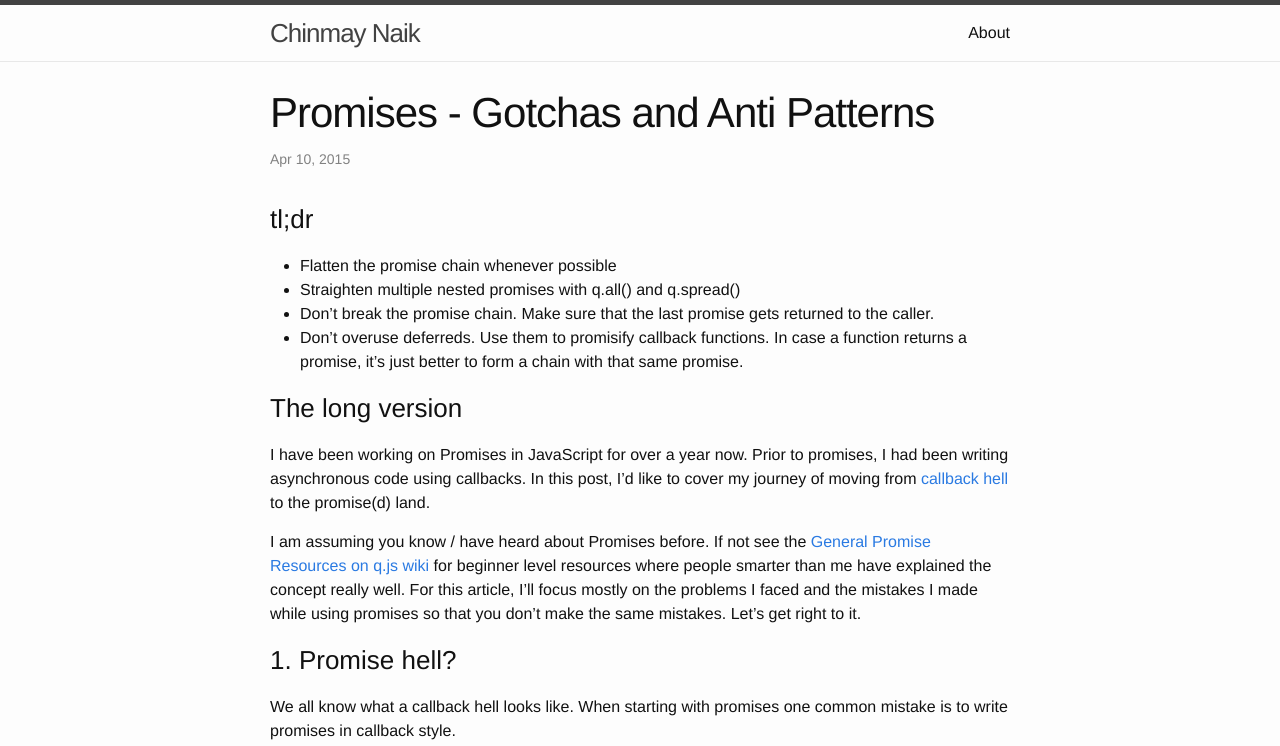
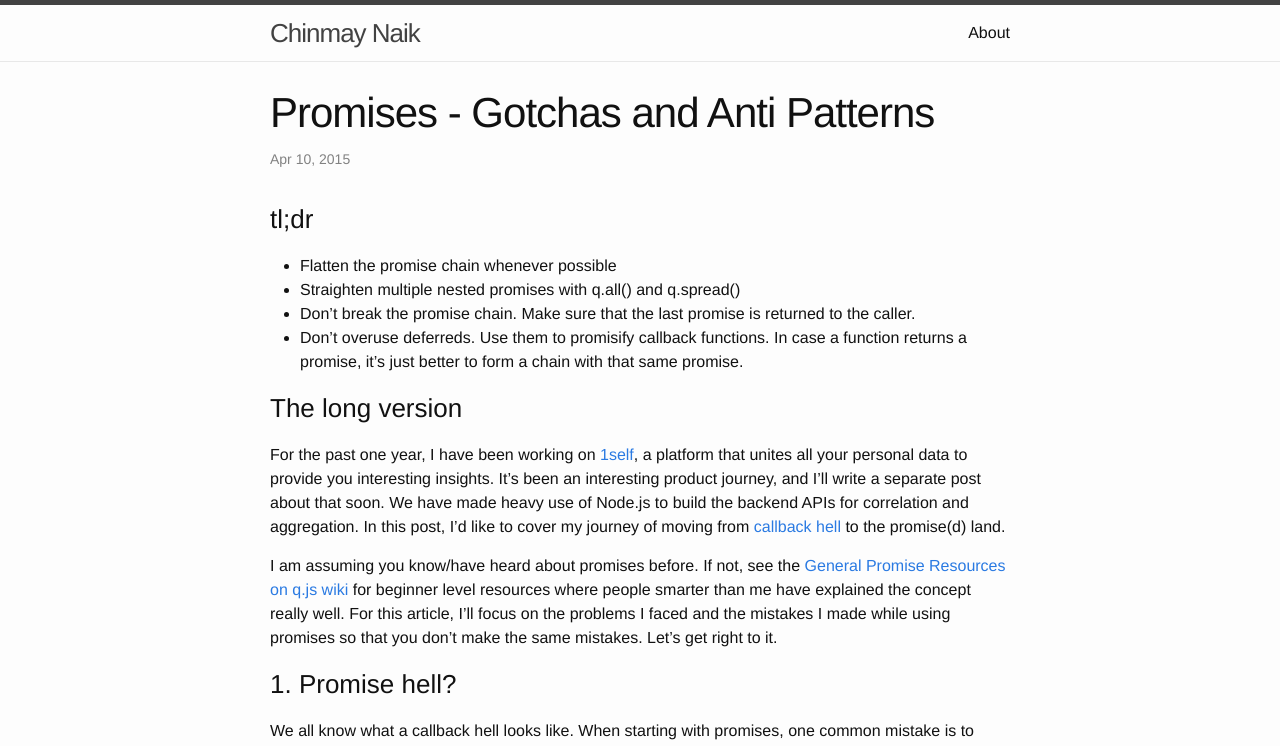
Before and after one commit to chinmay185/chinmay185.github.io, a Jekyll site: the page built from _posts/2015-04-10-promises-gotchas-antipatterns.md, in a window 1280 px wide and 1400 px high. Shown: the top 746 px of the window. Built offline with Jekyll 4.4.1, drawn with Linux system fonts in a browser that asks for light colours; comment, search, counter and statistics services are not loaded; some of the changed text lies outside the part shown.

Commit message:
fix typos and grammar improvements

````diff
--- a/_posts/2015-04-10-promises-gotchas-antipatterns.md
+++ b/_posts/2015-04-10-promises-gotchas-antipatterns.md
@@ -8,21 +8,21 @@ comments: true
 ### tl;dr
 - Flatten the promise chain whenever possible
 - Straighten multiple nested promises with q.all() and q.spread()
-- Don't break the promise chain. Make sure that the last promise gets returned to the caller.
+- Don't break the promise chain. Make sure that the last promise is returned to the caller.
 - Don't overuse deferreds. Use them to promisify callback functions. In case a function returns a promise, it's just better to form a chain with that same promise.
 
 ### The long version
 
-I have been working on Promises in JavaScript for over a year now. Prior to promises, I had been writing asynchronous code using callbacks. In this post, I'd like to cover my journey of moving from [callback hell](http://callbackhell.com/) to the promise(d) land.
+For the past one year, I have been working on [1self](http://www.1self.co), a platform that unites all your personal data to provide you interesting insights. It's been an interesting product journey, and I'll write a separate post about that soon. We have made heavy use of Node.js to build the backend APIs for correlation and aggregation. In this post, I'd like to cover my journey of moving from [callback hell](http://callbackhell.com/) to the promise(d) land.
 
-I am assuming you know / have heard about Promises before. If not see the [General Promise Resources on q.js wiki](https://github.com/kriskowal/q/wiki/General-Promise-Resources) for beginner level resources where people smarter than me have explained the concept really well. For this article, I'll focus mostly on the problems I faced and the mistakes I made while using promises so that you don't make the same mistakes. Let's get right to it.
+I am assuming you know/have heard about promises before. If not, see the [General Promise Resources on q.js wiki](https://github.com/kriskowal/q/wiki/General-Promise-Resources) for beginner level resources where people smarter than me have explained the concept really well. For this article, I'll focus on the problems I faced and the mistakes I made while using promises so that you don't make the same mistakes. Let's get right to it.
 
 ### 1. Promise hell?
-We all know what a callback hell looks like. When starting with promises one common mistake is to write promises in callback style.
+We all know what a callback hell looks like. When starting with promises, one common mistake is to write promises in callback style.
 
 {% gist chinmay185/869c9c8990ab56aba641 %}
 
-In the above example, we're trying to get the user, fetch all tweets for that user and then update the timeline to display those tweets. The nesting of the ```getTweets()``` and ```updateTimeline()``` is unnecessary here. Now lets look at the example below.
+In the above example, we're trying to get the user, fetch all tweets for that user and then update the timeline to display those tweets. The nesting of the ```getTweets()``` and ```updateTimeline()``` is unnecessary here. Now lets look at the example below:
 
 {% gist chinmay185/45d356665dad0390a5c9 %}
 
@@ -38,28 +38,28 @@ Suppose we want to associate friendship between two users. For this, we would ne
 
 Ideally, we want to fetch both users in parallel and when both the calls return, we want to connect them as friends.
 
-The fix:
+[q.all()](https://github.com/kriskowal/q#combination) to the rescue!
 
 {% gist chinmay185/ef51e4a0ea820e3c1f98 %}
 
-[q.all()](https://github.com/kriskowal/q#combination) lets us do just that. It takes an array of promises and turns it into a promise for the whole array. In v2 version, we have spread all those promises so that we can individually access the fulfilled values.
+Here, ```q.all()``` takes an array of promises and turns it into a single promise for the whole array. In the v2 version, we have spread all those promises so that we can individually access the fulfilled values.
 
 #### Conclusion
-Straighten multiple nested promies with q.all() and q.spread()
+Straighten multiple nested promises with q.all() and q.spread()
 
 ### 3. Missing return
 What does the following program print? In case you don't know, ```q.delay(500)``` causes a delay of 500ms before executing the ```then``` block.
 
 {% gist chinmay185/00b76d4aebadacd4e273 %}
 
-Well, you might think that the output would be ```tweets: ['tweet1', 'tweet2']``` but if you were to run the code you would see ```tweets: undefined``` as the output.
+Well, you might think that the output here would be ```tweets: ['tweet1', 'tweet2']``` but if you were to run the code, you would see ```tweets: undefined``` as the output.
 
 The reason is: we are missing a ```return``` before ```getTweets(user)``` statement.
 
 This could be very difficult to spot, especially in a long promise chain. Hence, as a first debugging step for long promise chains, it's best to verify that the promise chain is not broken due to missing return.
 
 #### Conclusion
-Don't break the promise chain. Make sure that the last promise gets returned to the caller.
+Don't break the promise chain. Make sure that the last promise is returned to the caller.
 
 ### 4. Unnecessary use of deferred
 If you have worked with callbacks a lot, chances are that you must be using [```q.deferred()```](https://github.com/kriskowal/q#using-deferreds) to promisify a function accepting a callback. However, we sometimes overuse deferreds and that results in the following code:
@@ -71,9 +71,9 @@ Here, ```userRepository.find(username)``` returns a promise, so we can fix (simp
 {% gist chinmay185/0818a9c9a650d7ee88d8 %}
 
 #### Conclusion
-Don't overuse deferreds. Use them to promisify callback functions. In case a function returns a promise, it's just better to form a chain with that same promise.
+Don't overuse deferreds. Use them to promisify callback functions. In case a function returns a promise, it's just better to form a chain with the same promise.
 
 ### What next?
-I am very fascinated by [ClojureScript](https://github.com/clojure/clojurescript) and [core.async](https://github.com/clojure/core.async) and plan to test ride those on a project. If you are a veteran promise user I highly recommend checking out [David Nolen's](http://swannodette.github.io/) blog post on [CSP](http://swannodette.github.io/2013/07/12/communicating-sequential-processes/) where he talks about powerful ways of handling events.
+I am very fascinated by [ClojureScript](https://github.com/clojure/clojurescript) and [core.async](https://github.com/clojure/core.async) and plan to test ride those on a project. If you are a veteran promises user, I highly recommend checking out [David Nolen's](http://swannodette.github.io/) blog post on [CSP](http://swannodette.github.io/2013/07/12/communicating-sequential-processes/) where he talks about powerful ways of handling events.
 
-In the follow up post I will talk about using promises to build [asynchronous control flow patterns](http://book.mixu.net/node/ch7.html). I will also implement common async patterns in [async.js](https://github.com/caolan/async) by using promises and JavaScript's native collection manipulation functions (map, reduce, forEach etc). Stay tuned!
+In the next post, I will talk about using promises to build [asynchronous control flow patterns](http://book.mixu.net/node/ch7.html). I will also implement common async patterns found in [async.js](https://github.com/caolan/async) by using promises and JavaScript's native collection manipulation functions (map, reduce, forEach etc). Stay tuned!
````
